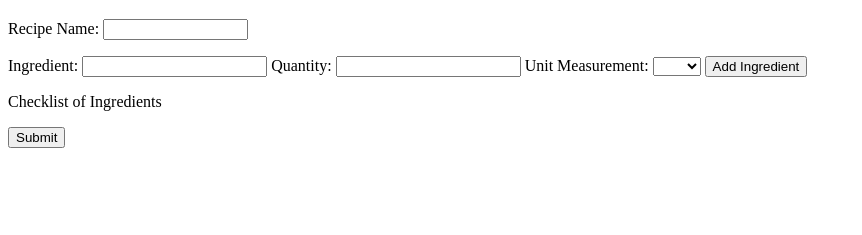
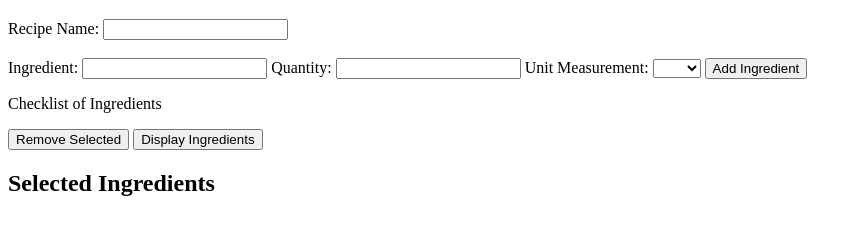
Before and after one commit to hewson16/collecting-recipes, a plain HTML site: page index.html in a window 1280 px wide. Shown: the part 61-296 px from the top of the page, without its empty margins (0-862 px from the left). Drawn offline with Linux system fonts and the light colour scheme.

Commit message:
Delete button works, display button not

```diff
--- a/index.html
+++ b/index.html
@@ -6,14 +6,14 @@
         <h1>Collecting Thanksgiving Recipes</h1>
 
         <!--Text input-->
-        <form action="file:///Users/peterhewson/Desktop/Computer%20Science/JS%20Exciting%20Parts/collecting-recipes/index.html" method="post">
-            <p>Recipe Name:
-                <input type="text" name="recipe" size="15"
-                maxlength="30" />
-            </p>
-        </form>
+        <form id="recipeNameId">
+            <label for="recipeName">Recipe Name:</label>
+            <input type="text" id="recipeName" name="recipeName">
+        </form><br>
 
-        <form id="ingredientForm" onclick="addIngredient()"> <!--onsubmit to prevent submitting too early-->
+
+
+        <form id="ingredientForm">
             <!--Ingredient-->
             <label for="ingredientInput">Ingredient:</label>
             <input type="text" id="ingredientInput" name="ingredientInput">
@@ -38,19 +38,17 @@
                 <option value="lbs">lbs</option> <!--Pounds-->
             </select>
             <!--Submit Ingredient-->
-            <button id="submit">Add Ingredient</button>
+            <button id="submit" onclick="addIngredient(event)">Add Ingredient</button>
         </form>
 
-        <!-- Display ingredient list with checkboxes -->
+        <!--Checklist of Ingredients-->
+        <p id="ingredientList">Checklist of Ingredients</p>
+        <button id="deleteSelected" onclick="deleteIngredient(event)">Remove Selected</button>
+        <button id="displayIngredients" onclick="displayIngredient(event)">Display Ingredients</button>
 
-
-        <!--Checklist of Ingredients-->
-        <form action="file:///Users/peterhewson/Desktop/Computer%20Science/JS%20Exciting%20Parts/collecting-recipes/index.html">
-            <p id="ingredientList">Checklist of Ingredients</p>
-
-
-            <button type="submit">Submit</button>
-        </form>
+        <!--Display Ingredients-->
+        <h2>Selected Ingredients</h2>
+        <ul id="selectedIngredients"></ul>
 
         <script src="js/index.js"></script>
     </body>
--- a/js/index.js
+++ b/js/index.js
@@ -1,7 +1,8 @@
-console.log('js');
 
-function addIngredient() {
+function addIngredient(event) {
+    event.preventDefault(); // Had to Google how to stop page from refreshing on each submission and use of event, wouldn't work otherwise
 
+    // User input of Ingredients
     const ingredientInput = document.getElementById('ingredientInput');
     const quantityInput = document.getElementById('quantityInput');
     const unitInput = document.getElementById('unitMeasurement');
@@ -9,7 +10,6 @@ function addIngredient() {
     const ingredientText = ingredientInput.value;
     const quantityText = quantityInput.value;
     const unitText = unitInput.value;
-
     const list = document.getElementById('ingredientList');
 
     // Create the list item
@@ -23,14 +23,64 @@ function addIngredient() {
     const textSpan = document.createElement('span');
     textSpan.textContent = `${ingredientText} - ${quantityText} ${unitText}`;
 
-    // Append the checkbox and text to the list item
+    // Append checkbox and text to listItem
     listItem.appendChild(checkbox);
     listItem.appendChild(textSpan);
 
-    // Append the list item to the list
+    // Append listItem to list
     list.appendChild(listItem);
 
     // Clear the input fields after adding the ingredient
     ingredientInput.value = "";
     quantityInput.value = "";
 }
+
+// Delete items selected in checklist
+function deleteIngredient(event) {
+    console.log('delete');
+    event.preventDefault(); // Had to Google how to stop page from refreshing on each submission and use of event, wouldn't work otherwise
+
+    const list = document.getElementById('ingredientList');
+    const items = list.getElementsByTagName('p');
+
+    // Collect items to be removed
+    const itemsToRemove = [];
+    for (let item of items) {
+        const checkbox = item.getElementsByTagName('input')[0];
+        if (checkbox.checked) {
+            itemsToRemove.push(item);
+        }
+    }
+
+    // Remove collected items from the list
+    for (let item of itemsToRemove) {
+        list.removeChild(item);
+    }
+
+}
+
+
+// Using the checklist, display all SELECTED ingredients, recipe name
+function displayIngredient(event) {
+    console.log('display');
+    event.preventDefault(); // Had to Google how to stop page from refreshing on each submission and use of event, wouldn't work otherwise
+
+    const recipeName = document.getElementById('recipeName');
+    const recipeNameText = recipeName.value;
+
+    const list = document.getElementById('ingredientList');
+    const items = list.getElementsByTagName('ul');
+
+    const ingredientText = ingredientInput.value;
+
+    const selectedIngredients = [];
+    for (let item of items) {
+        const checkbox = item.getElementsByTagName('input')[0];
+        if (checkbox.checked) {
+            selectedIngredients.push(item.getElementsByTagName('span')[0].textContent);
+        }
+    }
+
+    const displayArea = document.getElementById('selectedIngredients');
+    displayArea.textContent = `${recipeNameText}\n${selectedIngredients.join('\n')}`;
+}
```
